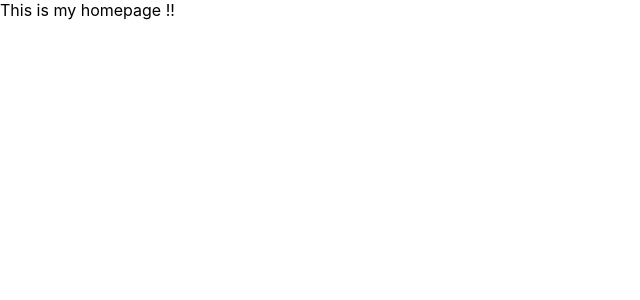
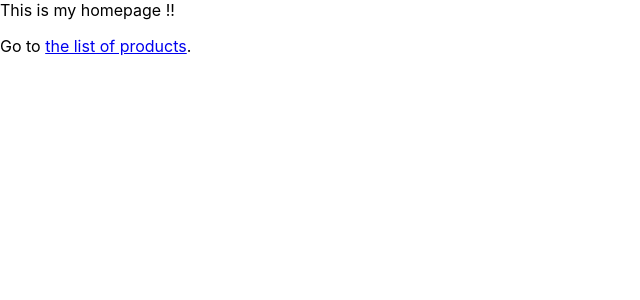
Before and after one commit to LakshayRohilla/event-application, a React (Create React App) app in the folder event_application/: page / in a window 1280 px wide. Shown: the top 300 px of the page, without its empty margins (0-640 px from the left). Built offline with nearby package versions, Linux system fonts and the light colour scheme.

Commit message:
navigation btw pages with links

```diff
--- a/event_application/src/pages/HomePage.js
+++ b/event_application/src/pages/HomePage.js
@@ -1,5 +1,12 @@
-export default function HomePage(){
+import {Link} from 'react-router-dom';
+
+export default function HomePage() {
     return (
-        <div>This is my homepage !!</div>
+        <>
+            <div>This is my homepage !!</div>
+            <p>
+                Go to <Link to="/products">the list of products</Link>.
+            </p>
+        </>
     )
 }
```
